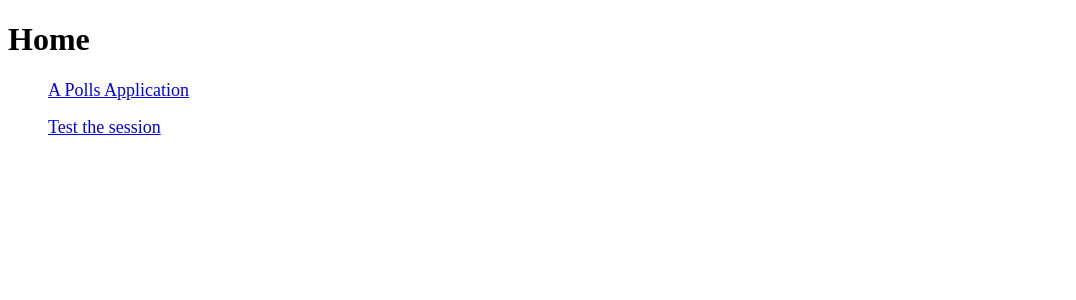
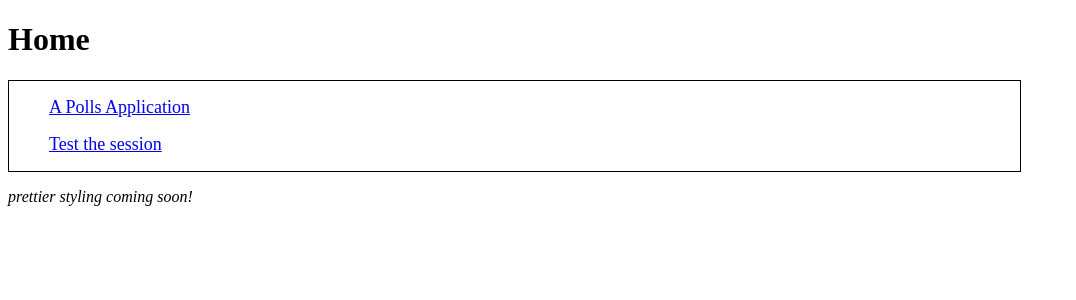
Before and after one commit to ndpage/dj4e-course2-building-web-apps, a Django app: page / in a window 1280 px wide. Shown: the top 300 px of the page, without its empty margins (0-1076 px from the left). Run offline with Django 3.2, Linux system fonts and the light colour scheme.

Commit message:
updated styling

```diff
--- a/mysite/home/templates/home/main.html
+++ b/mysite/home/templates/home/main.html
@@ -14,6 +14,13 @@
     a {
       font-size: large;
     }
+    p {
+      margin: 1em auto
+    }
+    section {
+      border: 1px solid;
+      max-width: 80%;
+    }
   </style>
   <title>Home</title>
 </head>
@@ -25,5 +32,10 @@
       <li><p><a href="/hello">Test the session</a></p></li>
     </ul>
   </section>
+  <p>
+    <em>
+    prettier styling coming soon!
+    </em>
+</p>
 </body>
 </html>
```
